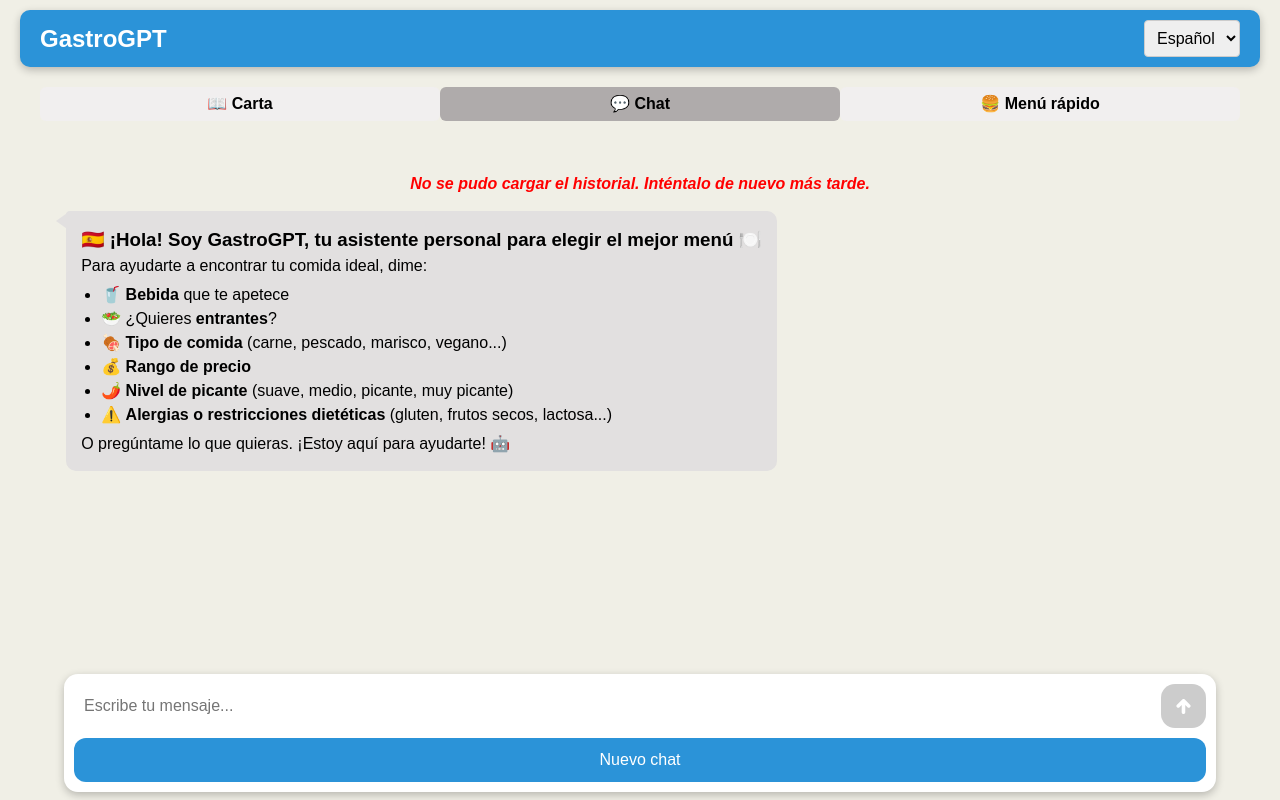
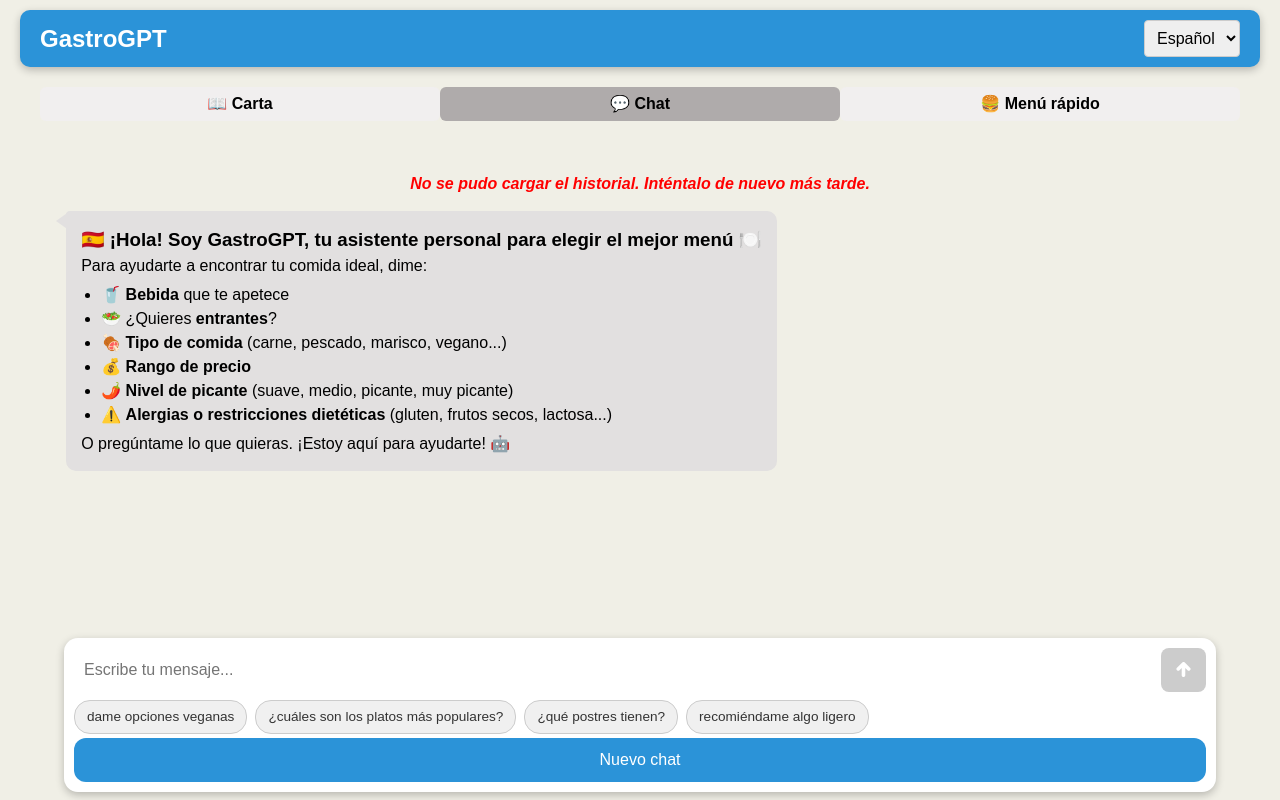
Before and after one commit to Ikerdiazmontilla/gastrogpt, a React (Create React App) app: page /chat in a window 1280 px wide. Built offline with nearby package versions, Linux system fonts and the light colour scheme; no server answers.

Commit message:
Add suggestions under input field

```diff
--- a/src/components/Chat/Chat.js
+++ b/src/components/Chat/Chat.js
@@ -2,7 +2,7 @@
 import React, { useState, useEffect, useRef, useCallback } from 'react';
 import ReactMarkdown from 'react-markdown';
 import styles from './Chat.module.css';
-import { ReactComponent as SendIcon } from '../../assets/up-arrow-icon.svg'; // Renamed for clarity
+import { ReactComponent as SendIcon } from '../../assets/up-arrow-icon.svg';
 import { firstMessageSpanish, firstMessageEnglish } from './firstMessage';
 import { findDishById } from '../../data/menuData';
 
@@ -16,8 +16,7 @@ const getErrorFromResponse = async (response) => {
   }
 };
 
-// Define CustomLink and urlTransform logic once, to be used by ReactMarkdown
-// This could be outside if it didn't need `onViewDishDetails` and `styles`
+// Define CustomLink and urlTransform logic
 const createMarkdownLinkRenderer = (onViewDishDetailsCallback, componentStyles) => {
   const CustomLinkComponent = (props) => {
     const { href, children, node, ...rest } = props;
@@ -28,7 +27,7 @@ const createMarkdownLinkRenderer = (onViewDishDetailsCallback, componentStyles)
       if (dish) {
         return (
           <button
-            className={componentStyles.dishLink} // Use passed styles
+            className={componentStyles.dishLink}
             onClick={() => {
               if (onViewDishDetailsCallback) {
                 onViewDishDetailsCallback(dish);
@@ -47,11 +46,11 @@ const createMarkdownLinkRenderer = (onViewDishDetailsCallback, componentStyles)
       }
     }
 
-    if (href) { // Standard external link
+    if (href) {
       return <a href={href} target="_blank" rel="noopener noreferrer" {...rest}>{children}</a>;
     }
 
-    return <span {...rest}>{children}</span>; // Fallback for link-like text without href
+    return <span {...rest}>{children}</span>;
   };
   return CustomLinkComponent;
 };
@@ -68,7 +67,23 @@ const markdownUrlTransform = (uri) => {
   } catch (e) {
     // Not a standard absolute URL
   }
-  return null; // Disallow other URI schemes by default
+  return null;
+};
+
+// Suggestions
+const suggestions = {
+  Español: [
+    'dame opciones veganas',
+    '¿cuáles son los platos más populares?',
+    '¿qué postres tienen?',
+    'recomiéndame algo ligero',
+  ],
+  English: [
+    'give me vegan options',
+    'what are the most popular dishes?',
+    'what desserts do you have?',
+    'recommend something light',
+  ],
 };
 
 
@@ -80,6 +95,7 @@ const Chat = ({ currentLanguage, onViewDishDetails }) => {
   const messagesEndRef = useRef(null);
 
   const firstMessageText = currentLanguage === 'Español' ? firstMessageSpanish : firstMessageEnglish;
+  const currentSuggestions = suggestions[currentLanguage] || suggestions['English'];
 
   const fetchConversation = useCallback(async () => {
     setIsLoading(true);
@@ -99,14 +115,14 @@ const Chat = ({ currentLanguage, onViewDishDetails }) => {
 
       if (initialMessages.length > 0 && initialMessages[0].sender === 'bot') {
         initialMessages[0].text = firstMessageText;
-      } else { // Handles empty or user-first history
+      } else {
         initialMessages.unshift({ sender: 'bot', text: firstMessageText });
       }
       setMessages(initialMessages);
     } catch (err) {
       console.error('Error al cargar la conversación:', err.message);
       setError('No se pudo cargar el historial. Inténtalo de nuevo más tarde.');
-      setMessages([{ sender: 'bot', text: firstMessageText }]); // Fallback to first message
+      setMessages([{ sender: 'bot', text: firstMessageText }]);
     } finally {
       setIsLoading(false);
     }
@@ -127,7 +143,7 @@ const Chat = ({ currentLanguage, onViewDishDetails }) => {
     const userMessage = { sender: 'user', text: trimmedInput };
     setMessages(prev => [...prev, userMessage]);
     setInput('');
-    setError(null); // Clear previous errors
+    setError(null);
 
     try {
       const response = await fetch(`${process.env.REACT_APP_BACKEND_URL || ''}/api/chat`, {
@@ -162,7 +178,7 @@ const Chat = ({ currentLanguage, onViewDishDetails }) => {
   };
 
   const handleReset = async () => {
-    setIsLoading(true); // Indicate loading during reset
+    setIsLoading(true);
     setError(null);
     try {
       const response = await fetch(`${process.env.REACT_APP_BACKEND_URL || ''}/api/reset`, {
@@ -174,17 +190,22 @@ const Chat = ({ currentLanguage, onViewDishDetails }) => {
         const errorMessage = await getErrorFromResponse(response);
         throw new Error(errorMessage);
       }
-      await fetchConversation(); // Refresh to new conversation state
+      await fetchConversation();
     } catch (err) {
       console.error('Error al reiniciar la conversación:', err.message);
       setError(`Error al reiniciar: ${err.message}`);
-      await fetchConversation(); // Attempt to fetch fresh state even on reset error
+      await fetchConversation();
     } finally {
       setIsLoading(false);
     }
   };
 
-  // Memoize the link renderer to avoid re-creating it on every render if onViewDishDetails doesn't change
+  const handleSuggestionClick = (suggestionText) => {
+    setInput(suggestionText);
+    // Optionally, focus the input field after clicking a suggestion
+    // document.querySelector(`.${styles.inputArea} input`)?.focus();
+  };
+
   const CustomLink = React.useMemo(() => createMarkdownLinkRenderer(onViewDishDetails, styles), [onViewDishDetails]);
 
   return (
@@ -221,7 +242,7 @@ const Chat = ({ currentLanguage, onViewDishDetails }) => {
             value={input}
             onChange={(e) => setInput(e.target.value)}
             onKeyPress={handleKeyPress}
-            disabled={isLoading && messages.length === 0} // Disable only on initial load
+            disabled={isLoading && messages.length === 0}
           />
           <button
             className={styles.sendMessage}
@@ -231,11 +252,22 @@ const Chat = ({ currentLanguage, onViewDishDetails }) => {
             <SendIcon className={styles.sendSvg} />
           </button>
         </div>
+        <div className={styles.suggestionsContainer}>
+          {currentSuggestions.map((suggestion, index) => (
+            <button
+              key={index}
+              className={styles.suggestionChip}
+              onClick={() => handleSuggestionClick(suggestion)}
+              disabled={isLoading && messages.length === 0}
+            >
+              {suggestion}
+            </button>
+          ))}
+        </div>
         <button
           onClick={handleReset}
-          disabled={isLoading && messages.length === 0} // Disable only on initial load
+          disabled={isLoading && messages.length === 0} // Keep disabled logic for initial load
           className={styles.resetConversationButton}
-          style={{ marginTop: '10px' }}
         >
           {currentLanguage === 'Español' ? 'Nuevo chat' : 'New chat'}
         </button>
--- a/src/components/Chat/Chat.module.css
+++ b/src/components/Chat/Chat.module.css
@@ -2,59 +2,67 @@
   /* --main-color: rgb(38, 144, 214); */
   /* --old-color:#4CAF50; */
 /* } */
-
-
+/* src/components/Chat/Chat.module.css */
+/* src/components/Chat/Chat.module.css */
 .chatContainer {
   display: flex;
   flex-direction: column;
-  padding:2vh 2vw;
+  padding: 2vh 2vw;
+  /* Adjust height: 100vh MINUS any global header/footer height on the page */
+  /* height: 100vh; Or calc(100vh - GlobalHeaderHeight) */
+  box-sizing: border-box;
 }
 
-.resetButton{ /* Was reset-button, changed to camelCase for consistency if desired, or keep as is */
-  width: fit-content;
+.resetConversationButton {
+  padding: 10px 20px;
+  border: none;
+  background-color: var(--main-color);
+  color: white;
+  cursor: pointer;
+  border-radius: 12px;
 }
+.resetConversationButton:disabled {
+    background-color: #cccccc;
+    cursor: not-allowed;
+}
+
+
 
 .messages {
   flex: 1;
-  padding-top: 0px;
-  padding: 0px 15px;
-  padding-bottom: 10vh; /* Ensure space for fixed input area */
+  padding: 0px 15px; /* Removed top padding, handled by button margin */
   overflow-y: auto;
-  gap: 10px; /* This might not work as expected directly on .messages, apply to children or use flex */
-  display: flex; /* Added to make gap work, and align messages */
-  flex-direction: column; /* Stack messages vertically */
+  gap: 10px;
+  display: flex;
+  flex-direction: column;
+  /* Adjust padding-bottom to account for the new inputWrapper height */
+  /* Original was 130px, now inputWrapper is shorter. Roughly input height + suggestions height + padding */
+  padding-bottom: 100px; /* Example value, adjust this carefully */
 }
 
 .message {
   position: relative;
-  /* margin: 10px 0; remove direct margin here if using gap in parent */
-  /* margin-top: 0px; */
   max-width: 100%;
-  padding: 15px; /* Standardized padding */
+  padding: 15px;
   border-radius: 10px;
-  word-wrap: break-word; /* Ensure long words break */
+  word-wrap: break-word;
 }
 
-.messages ul {
-  list-style-type: disc;
+.messages ul, .messages ol {
   padding-left: 20px;
   margin-top: 5px;
   margin-bottom: 5px;
 }
+.messages ul { list-style-type: disc; }
+.messages ol { list-style-type: decimal; }
 
-.messages ol {
-  list-style-type: decimal;
-  padding-left: 20px;
-  margin-top: 5px;
-  margin-bottom: 5px;
-}
 
 .message.user {
   background-color: #b3deef;
   align-self: flex-end;
   border-top-right-radius: 4px;
-  margin-left: auto; /* Push to the right */
-  max-width: 80%; /* Max width for user messages */
+  margin-left: auto;
+  max-width: 80%;
 }
 
 .message.user::before {
@@ -73,8 +81,8 @@
   background-color: #e2e0e0;
   align-self: flex-start;
   border-top-left-radius: 4px;
-  margin-right: auto; /* Push to the left */
-  max-width: 80%; /* Max width for bot messages */
+  margin-right: auto;
+  max-width: 80%;
 }
 
 .message.bot::before {
@@ -89,13 +97,11 @@
   border-bottom: 10px solid transparent;
 }
 
-.message.bot.loading span { /* Styling for bot typing indicator */
+.message.bot.loading span {
   font-style: italic;
   color: #555;
 }
 
-
-/* Added for system messages like loading/error */
 .message.system {
   font-style: italic;
   color: #666;
@@ -116,39 +122,41 @@
   border-radius: 14px;
   padding: 10px;
   background-color: white;
-  margin-top: auto; /* This might be overridden by fixed positioning */
   position:fixed;
   bottom: 1%;
   left: 5%;
   width: 90%;
-  z-index: 10; /* Ensure it's above messages */
+  z-index: 10;
+  box-sizing: border-box;
 }
 
 .inputArea {
   display: flex;
+  width: 100%;
 }
 
 .inputArea input {
   flex: 1;
   padding: 10px;
-  border: none;
+  border: none; /* Consider adding '1px solid #ccc' if you want a visible border */
   outline: none;
   border-top-left-radius: 8px;
   border-bottom-left-radius: 8px;
   font-size: 1rem;
 }
 
-/* General button style within this component, if needed, or style specific buttons */
-/* .chatContainer button, button.sendMessage { ... } */ /* This seems too broad */
-
 .sendMessage{
-  border-radius: 14px;
+  /* border-top-left-radius: 0;
+  border-bottom-left-radius: 0;
+  border-top-right-radius: 8px;
+  border-bottom-right-radius: 8px; */
+  border-radius: 8px;
   padding: 10px 15px;
   background-color: var(--main-color);
   color: white;
   border:none;
   cursor: pointer;
-  display: flex; /* For aligning icon */
+  display: flex;
   align-items: center;
   justify-content: center;
 }
@@ -157,54 +165,78 @@
     cursor: not-allowed;
 }
 
-
 .sendSvg {
   width: 15px;
   height: 15px;
   fill: white;
 }
 
-.resetConversationButton {
-  padding: 10px 20px;
-  border: none;
-  background-color: var(--main-color);
-  color: white;
-  cursor: pointer;
-  border-radius: 12px;
+/* Suggestions Container - Modified for horizontal scroll */
+.suggestionsContainer {
+  display: flex; /* Aligns chips in a row */
+  gap: 8px;
+  overflow-x: auto; /* Enable horizontal scrolling */
+  white-space: nowrap; /* Prevent chips from wrapping */
+  padding-top: 8px; /* Space above the chips */
+  padding-bottom: 4px; /* Space for scrollbar, though we hide it */
+  width: 100%; /* Take full width of inputWrapper */
+
+  /* Hide scrollbar for a cleaner mobile look */
+  -ms-overflow-style: none;  /* IE and Edge */
+  scrollbar-width: none;  /* Firefox */
 }
-.resetConversationButton:disabled {
-    background-color: #cccccc;
-    cursor: not-allowed;
+.suggestionsContainer::-webkit-scrollbar {
+  display: none; /* Chrome, Safari, Opera */
 }
 
 
-.dishDetailLink {
+.suggestionChip {
+  padding: 6px 12px;
+  border: 1px solid #ccc;
+  background-color: #f0f0f0;
+  border-radius: 16px;
+  font-size: 0.85rem;
+  cursor: pointer;
+  color: #333;
+  transition: background-color 0.2s;
+  flex-shrink: 0; /* Prevent chips from shrinking if container is constrained */
+  /* display: inline-block; /* Not needed if parent is flex and we use flex-shrink */
+}
+
+.suggestionChip:hover {
+  background-color: #e0e0e0;
+}
+
+.suggestionChip:disabled {
+  background-color: #f5f5f5;
+  color: #aaa;
+  cursor: not-allowed;
+  border-color: #ddd;
+}
+
+/* resetConversationButton class is no longer used here as it was moved and renamed */
+
+.dishDetailLink, .dishLink {
   background: none;
   border: none;
   padding: 0;
-  color: blue; /* Or your app's link color */
-  text-decoration: none; /* underline is in the text itself via <u> */
   cursor: pointer;
   font: inherit;
-  font-weight: bold; /* Make it stand out a bit */
 }
 
-.dishDetailLink:hover {
-  color: darkblue; /* Darken on hover */
+.dishDetailLink {
+  color: blue;
+  text-decoration: none;
+  font-weight: bold;
 }
+.dishDetailLink:hover { color: darkblue; }
 
 .dishLink {
-  background: none;
-  border: none;
-  color: var(--main-color); /* Or your preferred link color */
+  color: var(--main-color);
   text-decoration: underline;
-  cursor: pointer;
-  padding: 0;
-  font: inherit; /* Inherit font from parent */
-  display: inline; /* Make it behave like a text link */
+  display: inline;
 }
-
 .dishLink:hover {
-  color: #0056b3; /* Darker shade on hover */
-  text-decoration: none; /* Optional: remove underline on hover */
+  color: #0056b3;
+  text-decoration: none;
 }
```
